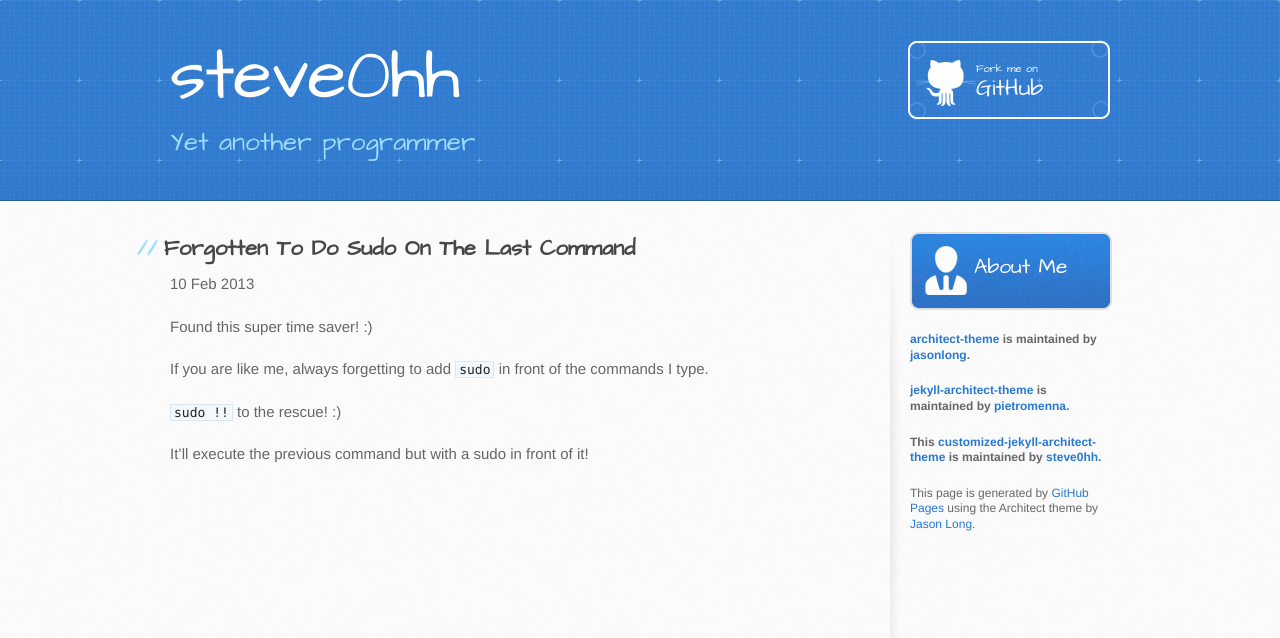
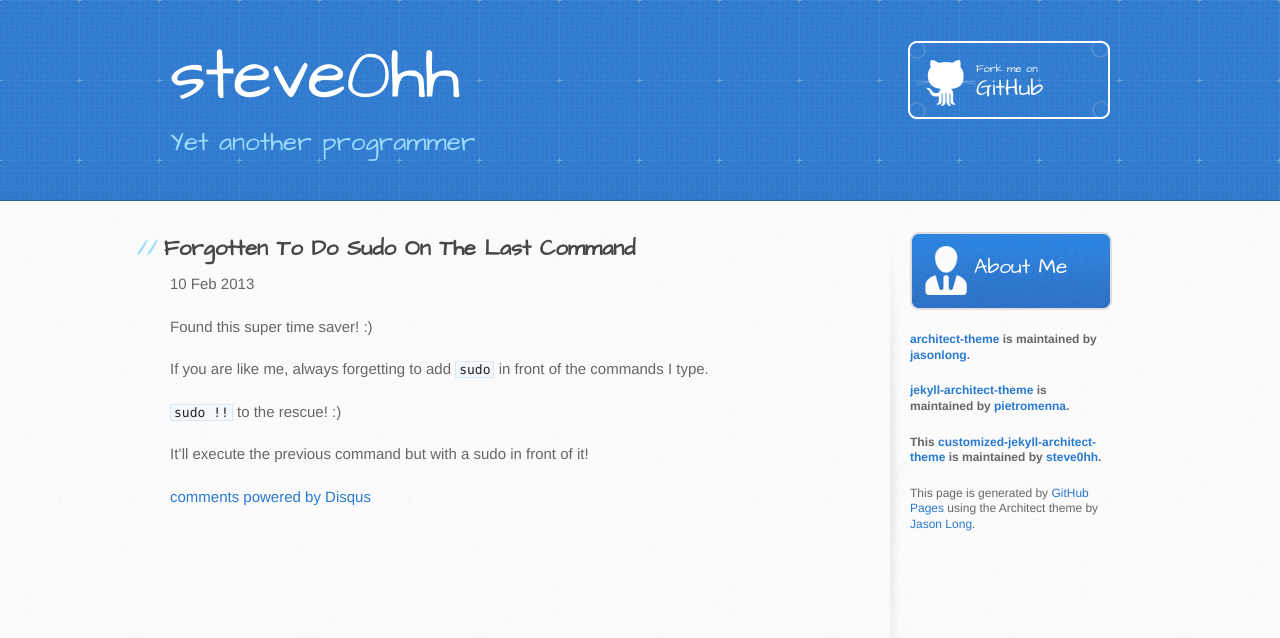
Before and after one commit to steve0hh/steve0hh.github.io, a Jekyll site: the page built from _posts/linux/2013-02-10-forgotten-to-do-sudo-on-the-last-command.markdown, in a window 1280 px wide. Shown: the top 638 px of the page. Built offline with Jekyll 4.4.1, drawn with Linux system fonts in a browser that asks for light colours; Markdown is read by kramdown in place of the engine named in the settings; comment, search, counter and statistics services are not loaded; some of the changed lines change nothing that is shown.

Commit message:
added commenting feature to site

```diff
--- a/_layouts/post.html
+++ b/_layouts/post.html
@@ -5,3 +5,20 @@
 <p class="meta">{{ page.date | date_to_string }}</p>
 
 {{ content }}
+
+{% if page.comments %}
+<div id="disqus_thread"></div>
+<script type="text/javascript">
+/* * * CONFIGURATION VARIABLES: EDIT BEFORE PASTING INTO YOUR WEBPAGE * * */
+var disqus_shortname = 'yetanotherprogrammer'; // required: replace example with your forum shortname
+
+/* * * DON'T EDIT BELOW THIS LINE * * */
+(function() {
+ var dsq = document.createElement('script'); dsq.type = 'text/javascript'; dsq.async = true;
+ dsq.src = '//' + disqus_shortname + '.disqus.com/embed.js';
+ (document.getElementsByTagName('head')[0] || document.getElementsByTagName('body')[0]).appendChild(dsq);
+ })();
+</script>
+<noscript>Please enable JavaScript to view the <a href="http://disqus.com/?ref_noscript">comments powered by Disqus.</a></noscript>
+<a href="http://disqus.com" class="dsq-brlink">comments powered by <span class="logo-disqus">Disqus</span></a>
+{% endif %}
```
